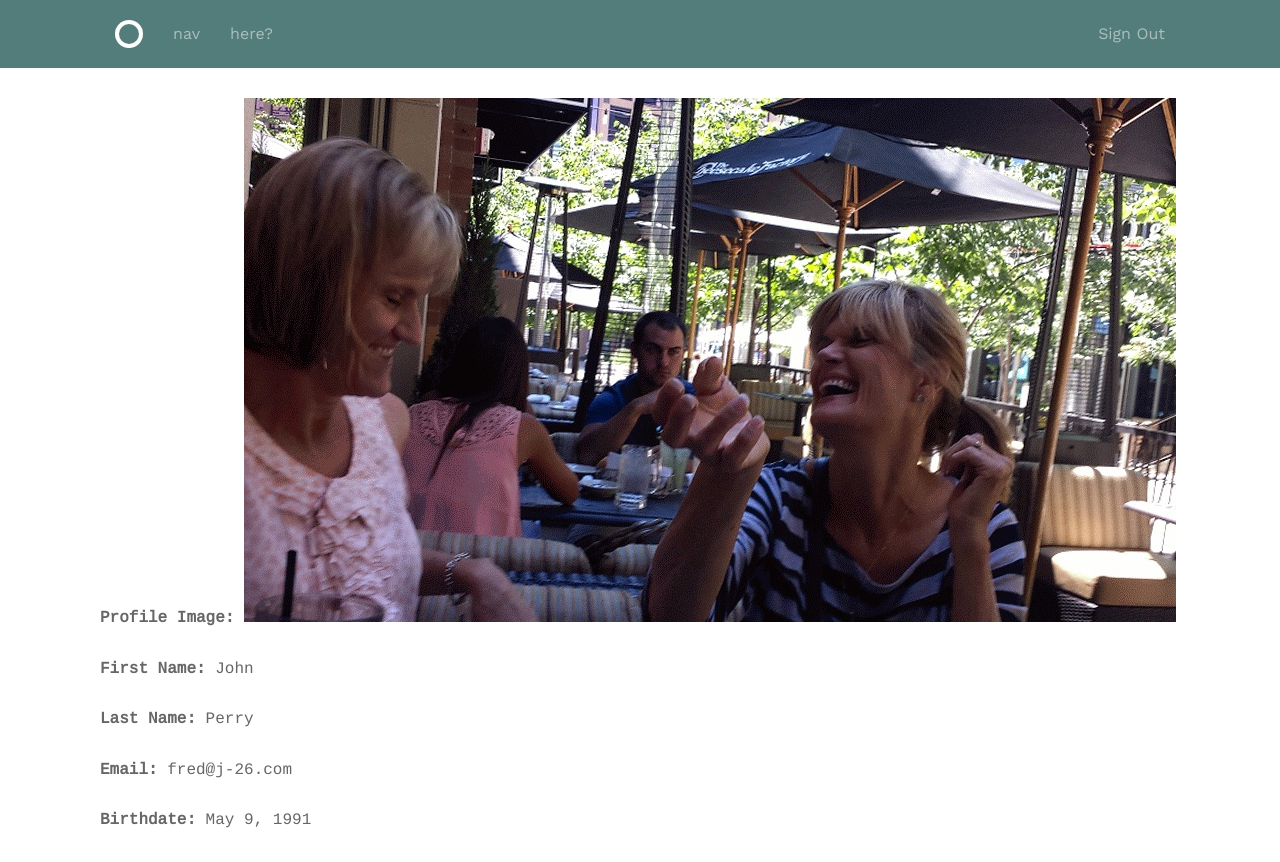
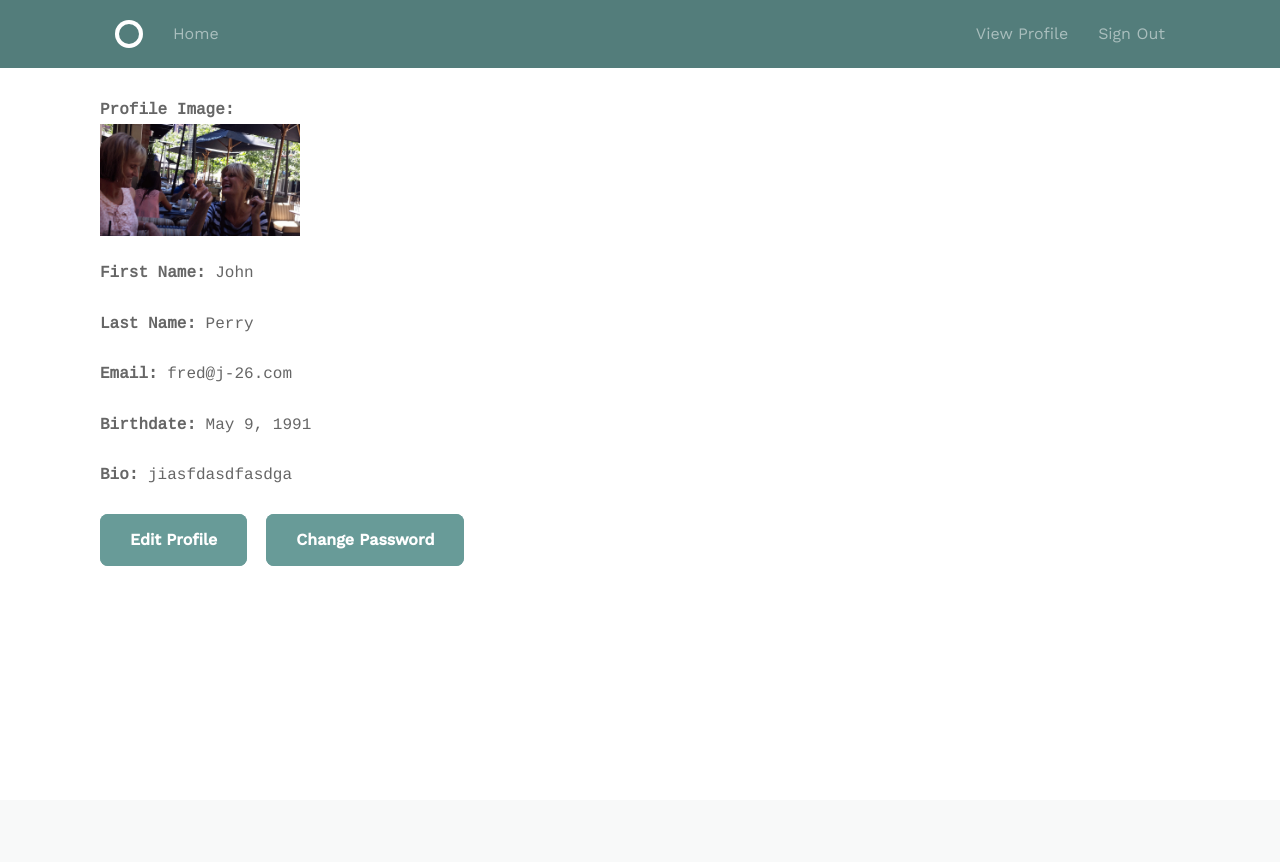
Before and after one commit to jp26jp/TPWD_Project07, a Django app: page /accounts/profile/ in a window 1280 px wide. Shown: the top 862 px of the page. After the commit the page ends 566 px from the top, so only its background shows below. Run offline with Django 3.2, Linux system fonts and the light colour scheme; a user stored in the database is signed in; data comes from the database, SQL or seed files in the repository; both versions use the stored data as it was after the commit.

Commit message:
Fixed password validation and links to editing the user information

```diff
--- a/accounts/templates/accounts/view_profile.html
+++ b/accounts/templates/accounts/view_profile.html
@@ -9,5 +9,6 @@
 <p><b>Email:</b> {% if profile.email %}{{profile.email}}{% endif %}</p>
 <p><b>Birthdate:</b> {% if profile.dob %}{{profile.dob}}{% endif %}</p>
 <p><b>Bio:</b> {% if profile.bio %}{{profile.bio}}{% endif %}</p>
-<a class="button button-primary" href="/accounts/profile/edit/">Edit Profile</a>
+<a href="{% url 'accounts:edit_profile' %}" class="button button-primary">Edit Profile</a>
+<a href="{% url 'accounts:change_password' %}" class="button button-primary">Change Password</a>
 {% endblock %}
--- a/accounts/views.py
+++ b/accounts/views.py
@@ -4,7 +4,7 @@ from django.contrib.auth import authenticate, login, logout, update_session_auth
 from django.contrib.auth.forms import AuthenticationForm, UserCreationForm
 from django.contrib.auth.models import User
 from django.http import HttpResponseRedirect
-from django.shortcuts import render, get_object_or_404, redirect
+from django.shortcuts import render, redirect
 from django.urls import reverse
 
 from accounts.forms import EditProfileModelForm, PasswordChangeFormExt
@@ -24,15 +24,9 @@ def sign_in(request):
                         reverse('home')  # TODO: go to profile
                     )
                 else:
-                    messages.error(
-                        request,
-                        "That user account has been disabled."
-                    )
+                    messages.error(request, "That user account has been disabled.")
             else:
-                messages.error(
-                    request,
-                    "Username or password is incorrect."
-                )
+                messages.error(request, "Username or password is incorrect.")
     return render(request, 'accounts/sign_in.html', {'form': form})
 
 
@@ -47,13 +41,9 @@ def sign_up(request):
                 password=form.cleaned_data['password1']
             )
             Account.objects.create(user=user)
-            print("Create user")
             login(request, user)
-            messages.success(
-                request,
-                "You're now a user! You've been signed in, too."
-            )
-            return HttpResponseRedirect(reverse('home'))  # TODO: go to profile
+            messages.success(request, "You're now a user! You've been signed in, too.")
+            return HttpResponseRedirect(reverse('accounts:view_profile'))
     return render(request, 'accounts/sign_up.html', {'form': form})
 
 
@@ -72,8 +62,6 @@ def change_password(request):
             update_session_auth_hash(request, user)
             messages.success(request, 'Your password was successfully updated!')
             return redirect('accounts:change_password')
-        else:
-            messages.error(request, 'There was an unknown error.')
     else:
         form = PasswordChangeFormExt(request.user)
     return render(request, 'accounts/change_password.html', {'form': form})
@@ -88,12 +76,17 @@ def view_profile(request):
 @login_required
 def edit_profile(request):
     profile = Account.objects.get(user=request.user)
+    user = request.user
     if request.method == 'POST':
         form = EditProfileModelForm(request.POST or None, request.FILES, instance=profile)
         if form.is_valid():
-            obj = form.save(commit=False)
-            obj.user = request.user
-            obj.save()
+            updated_profile = form.save(commit=False)
+            updated_profile.user = user
+            updated_profile.save()
+            user.first_name = profile.first_name
+            user.last_name = profile.last_name
+            user.email = profile.email
+            user.save()
             messages.success(request, "Your profile has been updated!")
     else:
         form = EditProfileModelForm(instance=profile)
--- a/assets/css/global.css
+++ b/assets/css/global.css
@@ -2006,6 +2006,11 @@ input[type="email"].circle--input--h6, input[type="number"].circle--input--h6, i
 .circle--page {
   margin-bottom: 100px;
 }
+.circle--page img {
+  max-width: 200px;
+  display: block;
+}
+
 /* line 2, ../sass/circle/core/mixins.sass */
 .circle--page:before, .circle--page:after {
   content: " ";
--- a/templates/layout.html
+++ b/templates/layout.html
@@ -45,8 +45,7 @@
             <div class="circle--fluid--cell circle--fluid--primary">
                 <nav>
                     <ul class="circle--inline">
-                        <li><a href="#">nav</a></li>
-                        <li><a href="#">here?</a></li>
+                        <li><a href="/">Home</a></li>
                     </ul>
                 </nav>
             </div>
@@ -59,7 +58,7 @@
                                 In</a></li>
                         {% else %}
                             <!-- view profile link here? -->
-                            <!-- edit profile link here? -->
+                            <li><a href="{% url 'accounts:view_profile' %}">View Profile</a></li>
                             <li><a href="{% url 'accounts:sign_out' %}">Sign Out</a></li>
                         {% endif %}
                     </ul>
```
Also changed, not shown: accounts/forms.py (+7 -7 lines), db.sqlite3, media/2015-08-13_13.24.24.jpg (added), media/2015-08-13_13.24.24_3ovRVEo.jpg (added), media/2015-12-31_23.00.00-5.jpg (added).
